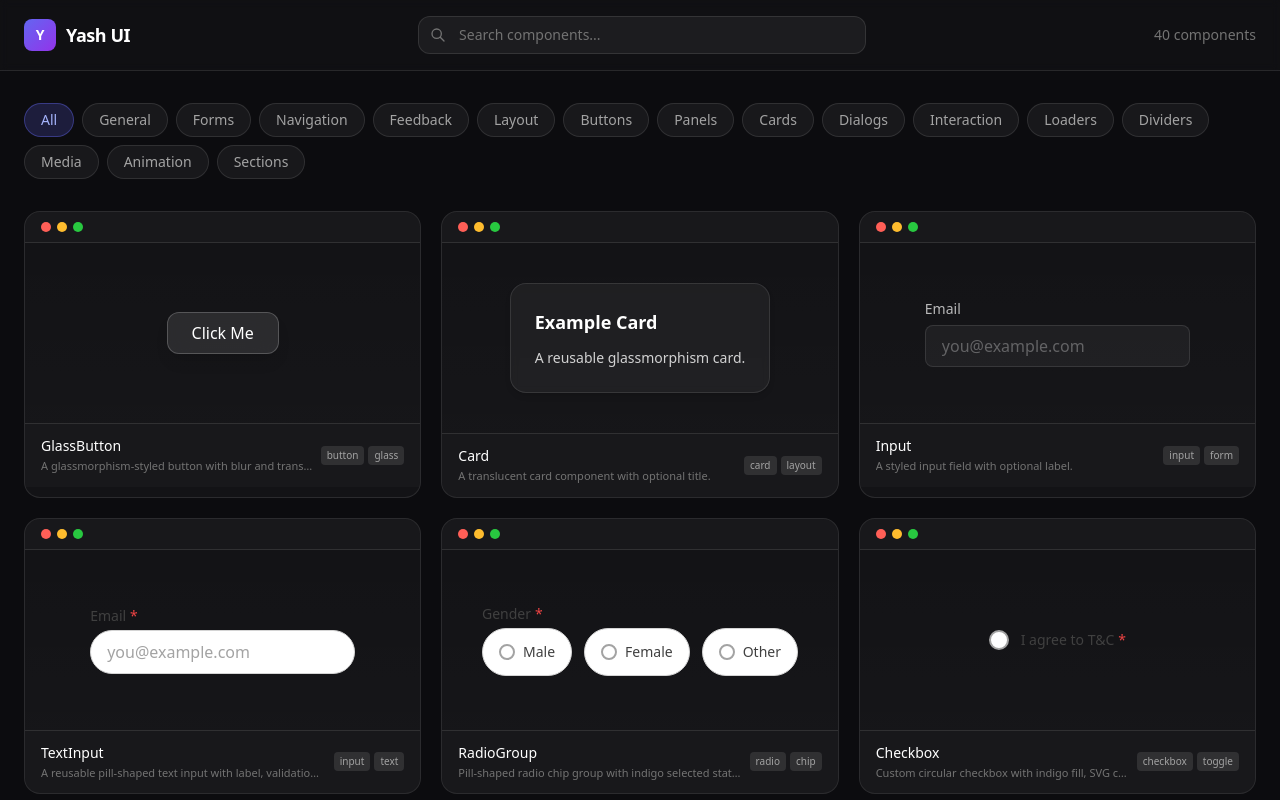
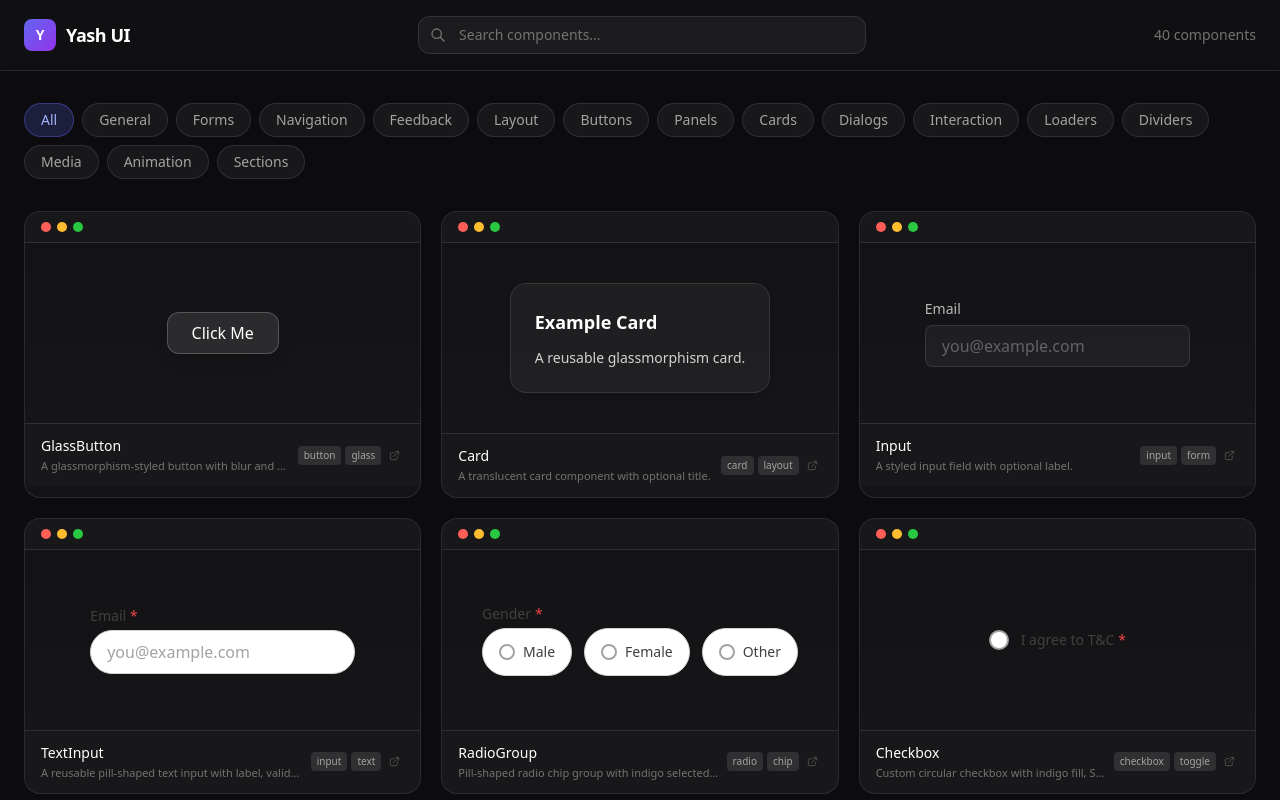
Before and after one commit to yasharyas/yash-ui-system, a Next.js app in the folder apps/gallery/: page / in a window 1280 px wide. Shown: the top 800 px of the page. Built offline with nearby package versions, Linux system fonts and the light colour scheme.

Commit message:
feat: popup modal + open-in-tab icon

```diff
--- a/apps/gallery/src/app/page.tsx
+++ b/apps/gallery/src/app/page.tsx
@@ -1,7 +1,8 @@
 "use client";
 
-import { useState, useMemo } from "react";
+import { useState, useMemo, useCallback } from "react";
 import Link from "next/link";
+import { useRouter } from "next/navigation";
 import { Maximize2, ExternalLink } from "lucide-react";
 import {
   GlassButton,
@@ -614,8 +615,15 @@ function getCategories() {
 }
 
 export default function GalleryPage() {
+  const router = useRouter();
   const [search, setSearch] = useState("");
   const [activeCategory, setActiveCategory] = useState(ALL);
+  const [popupSlug, setPopupSlug] = useState<string | null>(null);
+
+  const navigateTo = useCallback(
+    (slug: string) => router.push(`/component/${slug}`),
+    [router]
+  );
   const categories = useMemo(getCategories, []);
 
   const filtered = useMemo(() => {
@@ -687,10 +695,14 @@ export default function GalleryPage() {
         {/* ── Component grid — iframe gallery style ── */}
         <div className="grid grid-cols-1 sm:grid-cols-2 lg:grid-cols-3 gap-5">
           {filtered.map((entry) => (
-            <Link
+            // div avoids nested <button>/<a> — root cause of hydration mismatch
+            <div
               key={entry.slug}
-              href={`/component/${entry.slug}`}
-              className="group rounded-2xl border border-white/10 bg-white/[0.03] overflow-hidden hover:border-indigo-500/40 hover:bg-white/[0.05] transition-all duration-200"
+              role="button"
+              tabIndex={0}
+              onClick={() => navigateTo(entry.slug)}
+              onKeyDown={(e) => e.key === "Enter" && navigateTo(entry.slug)}
+              className="group cursor-pointer rounded-2xl border border-white/10 bg-white/[0.03] overflow-hidden hover:border-indigo-500/40 hover:bg-white/[0.05] transition-all duration-200 flex flex-col"
             >
               {/* Preview window */}
               <div className="relative">
@@ -699,11 +711,20 @@ export default function GalleryPage() {
                   <span className="w-2.5 h-2.5 rounded-full bg-[#ff5f57]" />
                   <span className="w-2.5 h-2.5 rounded-full bg-[#febc2e]" />
                   <span className="w-2.5 h-2.5 rounded-full bg-[#28c840]" />
+                  {popupPreviews[entry.slug] && (
+                    <button
+                      className="ml-auto p-1 rounded hover:bg-white/10 text-neutral-600 hover:text-white transition-colors"
+                      onClick={(e) => { e.stopPropagation(); setPopupSlug(entry.slug); }}
+                      title="Expand preview"
+                    >
+                      <Maximize2 size={11} />
+                    </button>
+                  )}
                 </div>
 
                 {/* Live component preview */}
                 <div className="px-6 py-10 flex items-center justify-center min-h-[180px] bg-gradient-to-b from-transparent to-white/[0.01]">
-                  <div onClick={(e) => e.preventDefault()} className="pointer-events-auto">
+                  <div onClick={(e) => e.stopPropagation()} className="pointer-events-auto">
                     {previews[entry.slug] ?? (
                       <span className="text-neutral-600 text-sm">Preview</span>
                     )}
@@ -719,7 +740,7 @@ export default function GalleryPage() {
                   </h3>
                   <p className="text-[11px] text-neutral-500 truncate mt-0.5">{entry.prompt}</p>
                 </div>
-                <div className="flex gap-1 shrink-0 ml-2">
+                <div className="flex items-center gap-1 shrink-0 ml-2">
                   {entry.tags.slice(0, 2).map((tag) => (
                     <span
                       key={tag}
@@ -728,9 +749,16 @@ export default function GalleryPage() {
                       {tag}
                     </span>
                   ))}
+                  <button
+                    className="p-1 rounded hover:bg-white/10 text-neutral-600 hover:text-white transition-colors"
+                    onClick={(e) => { e.stopPropagation(); window.open(`/component/${entry.slug}`, "_blank"); }}
+                    title="Open in new tab"
+                  >
+                    <ExternalLink size={11} />
+                  </button>
                 </div>
               </div>
-            </Link>
+            </div>
           ))}
         </div>
 
@@ -740,6 +768,38 @@ export default function GalleryPage() {
           </div>
         )}
       </div>
+      {/* Popup preview modal */}
+      {popupSlug && (
+        <div
+          className="fixed inset-0 z-[500] bg-black/70 backdrop-blur-sm flex items-center justify-center p-6"
+          onClick={() => setPopupSlug(null)}
+        >
+          <div
+            className="relative w-full max-w-3xl bg-[#0d0d0d] border border-white/10 rounded-2xl overflow-hidden shadow-2xl"
+            onClick={(e) => e.stopPropagation()}
+          >
+            <div className="flex items-center justify-between px-5 py-3 border-b border-white/10">
+              <div className="flex items-center gap-1.5">
+                <span className="w-2.5 h-2.5 rounded-full bg-[#ff5f57]" />
+                <span className="w-2.5 h-2.5 rounded-full bg-[#febc2e]" />
+                <span className="w-2.5 h-2.5 rounded-full bg-[#28c840]" />
+                <span className="ml-3 text-sm font-medium text-white">
+                  {registry.find((e) => e.slug === popupSlug)?.name}
+                </span>
+              </div>
+              <button
+                className="text-neutral-500 hover:text-white transition-colors text-lg leading-none"
+                onClick={() => setPopupSlug(null)}
+              >
+                ✕
+              </button>
+            </div>
+            <div className="p-8 flex items-center justify-center min-h-[350px] overflow-auto">
+              {popupPreviews[popupSlug]?.()}
+            </div>
+          </div>
+        </div>
+      )}
     </main>
   );
 }
```
